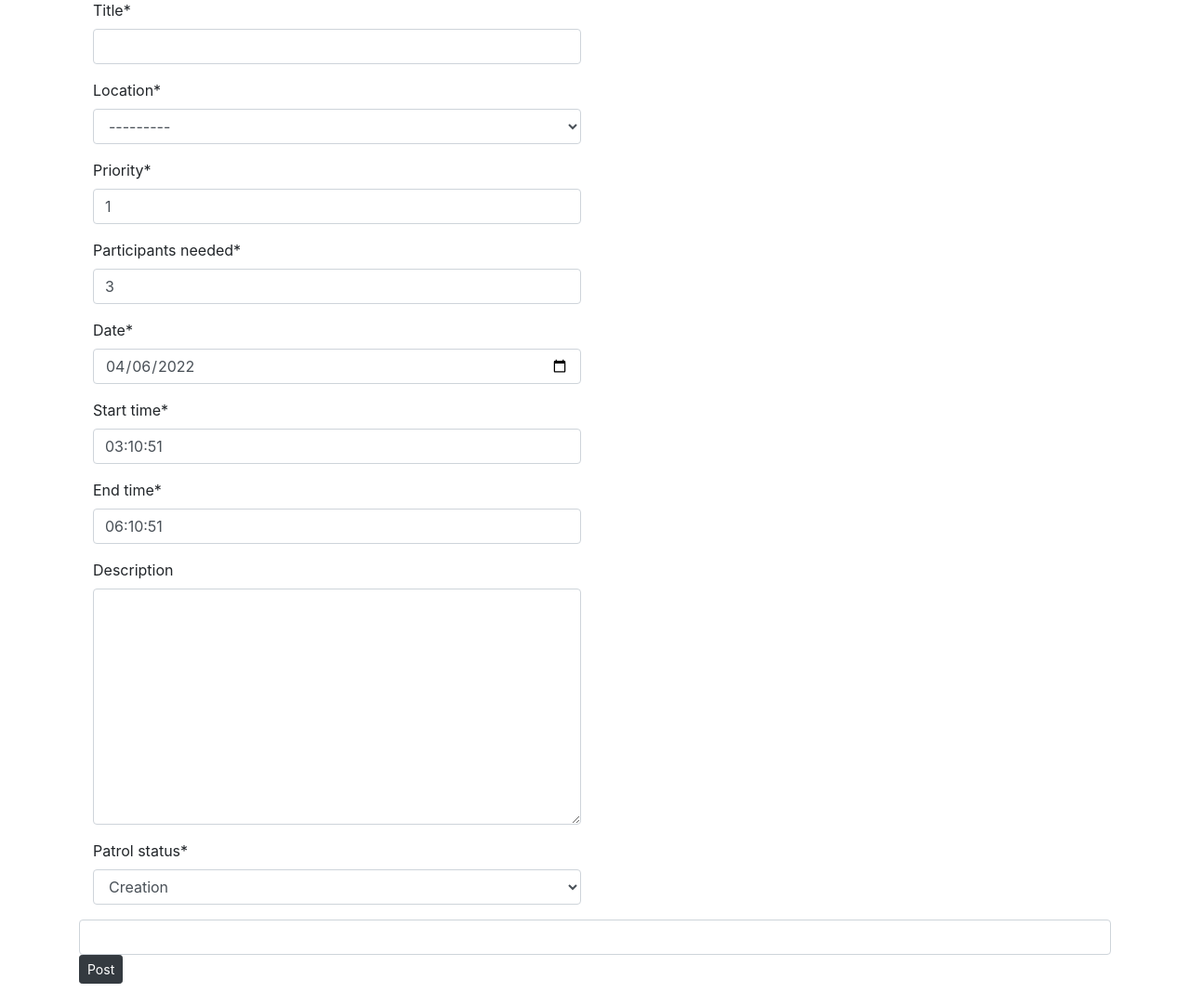
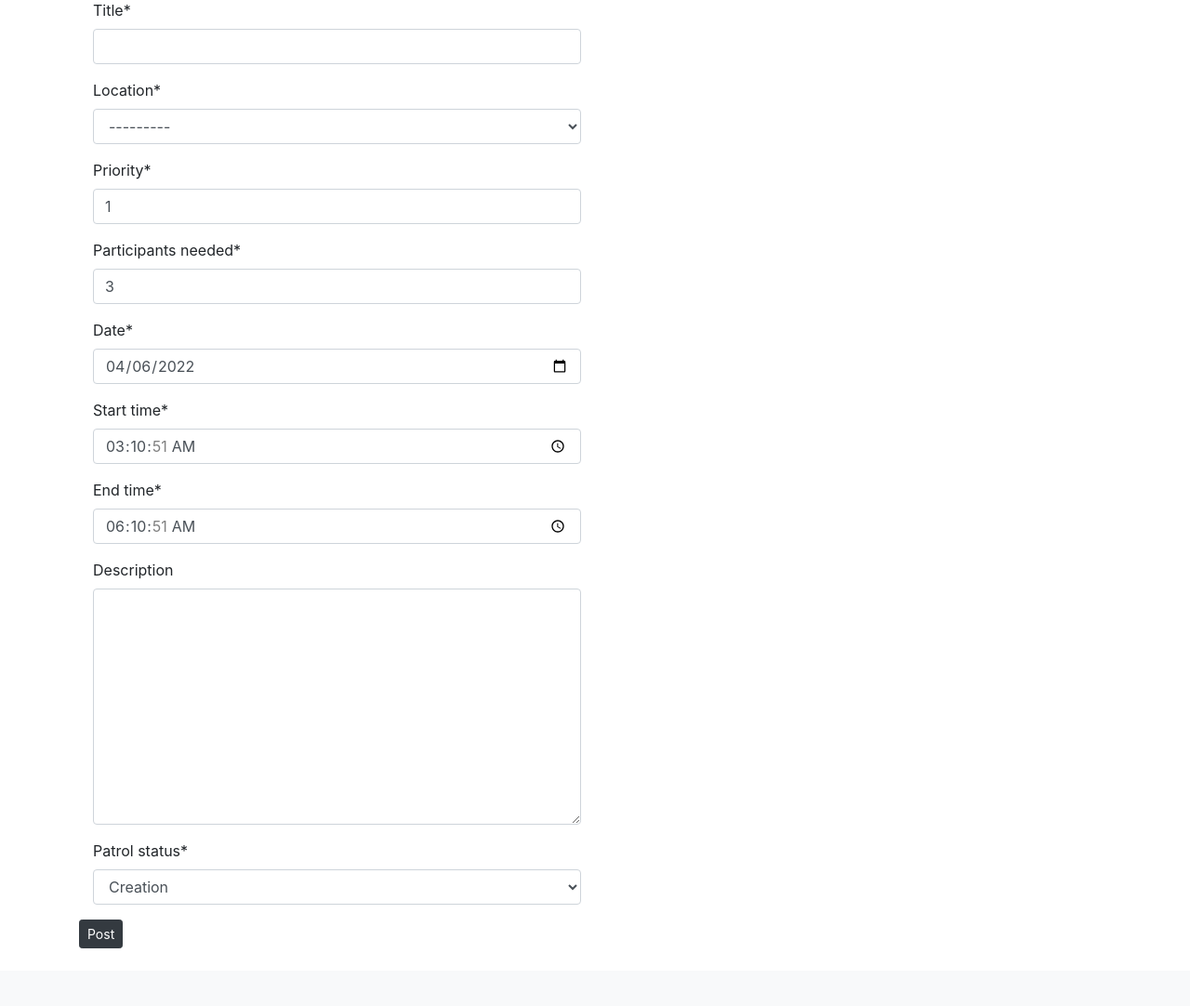
Before and after one commit to bilbisli/SecureCity, a Django app: page /PatrolManagement/CreatePatrol in a window 1280 px wide. Shown: the part 57-1139 px from the top of the page at 93% size. After the commit the page ends 1077 px from the top, so only its background shows below. Run offline with Django 4.2, Linux system fonts and the light colour scheme; a user stored in the database is signed in; tables that the repository leaves empty hold one stand-in row (values such as "Sample post"); some libraries are stand-ins or nearby versions.

Commit message:
patrol management redundant field removal + default checked csv

```diff
--- a/SecureCity/HomePage/forms.py
+++ b/SecureCity/HomePage/forms.py
@@ -20,10 +20,12 @@ class PatrolForm(forms.ModelForm):
         ]
         widgets = {
             'date': forms.DateInput(attrs={'type': 'date'}),
+            'start_time': forms.TimeInput(attrs={'type': 'time'}),
+            'end_time': forms.TimeInput(attrs={'type': 'time'}),
         }
-        date = forms.DateField(widget=forms.SelectDateWidget(
-
-        ), )
+        # date = forms.DateField(widget=forms.SelectDateWidget(
+        #
+        # ), )
         exclude = ['time_created', 'time_updated_last', ]
 
     def __init__(self, *args, **kwargs):
--- a/SecureCity/HomePage/templates/Patrols/CreatePatrol.html
+++ b/SecureCity/HomePage/templates/Patrols/CreatePatrol.html
@@ -11,7 +11,8 @@
         <div class="col-md-6">
             {{ form | crispy}}
         </div>
-        <input type="user" class="form-control" id="{{ user }}">
+{#        TODO: why the input?? - i've put it in a comment for the time being #}
+{#        <input type="user" class="form-control" id="{{ user }}">#}
         <button type="submit" class="btn btn-dark btn-sm" name="save">Post</button>
         <br>
         <br>
--- a/SecureCity/HomePage/templates/Patrols/PatrolManagement.html
+++ b/SecureCity/HomePage/templates/Patrols/PatrolManagement.html
@@ -25,7 +25,7 @@
             {% for number, patrol in patrols %}
                 {# TODO: when specific patrol page is created - change the patrol listing to include a link of it #}
                 <li class="list-group-item" style="margin-left:2em">{{ number }}.&nbsp;&nbsp;&nbsp;{{patrol}}
-                    &nbsp;&nbsp;&nbsp; <b>To CSV?</b>&nbsp;&nbsp;<input type="checkbox" name="ToCSV" value="{{ patrol.id }}">
+                    &nbsp;&nbsp;&nbsp; <b>To CSV?</b>&nbsp;&nbsp;<input type="checkbox" name="ToCSV" value="{{ patrol.id }}" checked>
                 </li>
             {% endfor %}
         </ul>
```
